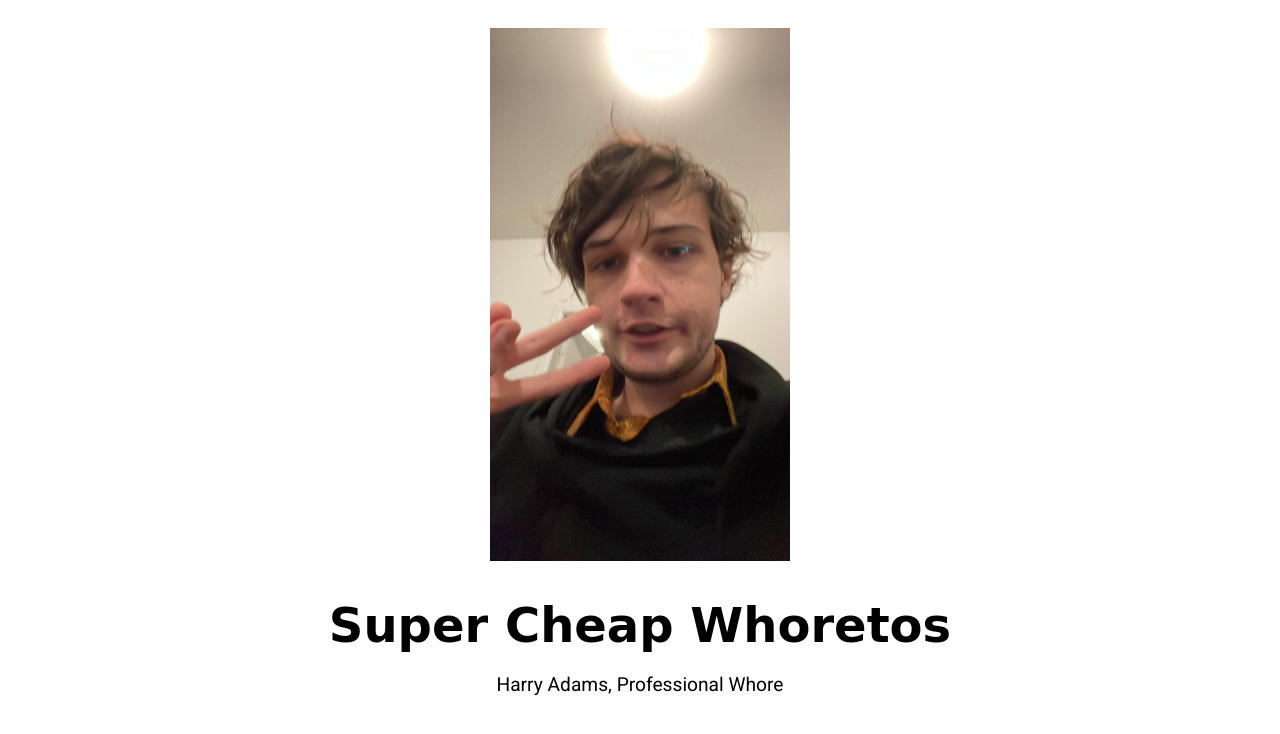
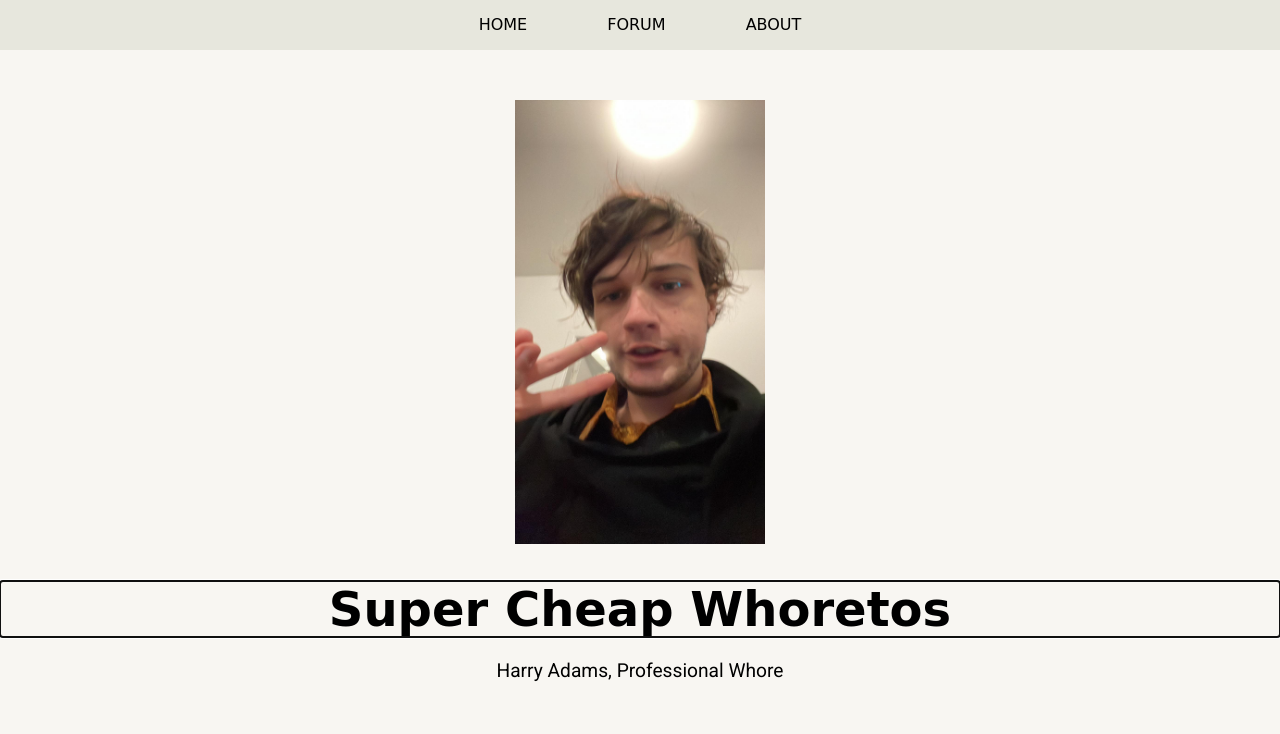
Before and after one commit to terencequ/harry-adams-commission, a Svelte app: page / in a window 1280 px wide. Shown: the top 734 px of the page. Built offline with nearby package versions, Linux system fonts and the light colour scheme.

Commit message:
More pages, navigation bar, styling overhaul

```diff
--- a/index.html
+++ b/index.html
@@ -1,10 +1,14 @@
 <!DOCTYPE html>
 <html lang="en">
   <head>
+    <link rel="preconnect" href="https://fonts.googleapis.com">
+    <link rel="preconnect" href="https://fonts.gstatic.com" crossorigin>
+    <link href="https://fonts.googleapis.com/css2?family=Noto+Sans:wght@400&family=Roboto&display=swap" rel="stylesheet">
+
     <meta charset="UTF-8" />
     <link rel="icon" href="/favicon.ico" />
     <meta name="viewport" content="width=device-width, initial-scale=1.0" />
-    <title>Svelte + TS + Vite App</title>
+    <title>Harry Adams, Professional Whore</title>
   </head>
   <body>
     <div id="app"></div>
--- a/package.json
+++ b/package.json
@@ -12,11 +12,15 @@
   "devDependencies": {
     "@sveltejs/vite-plugin-svelte": "^1.0.0-next.30",
     "@tsconfig/svelte": "^2.0.1",
+    "sass": "^1.52.1",
     "svelte": "^3.44.0",
     "svelte-check": "^2.2.7",
-    "svelte-preprocess": "^4.9.8",
     "tslib": "^2.3.1",
     "typescript": "^4.5.4",
     "vite": "^2.9.9"
+  },
+  "dependencies": {
+    "svelte-navigator": "^3.1.5",
+    "svelte-preprocess": "^4.10.6"
   }
 }
--- a/src/App.svelte
+++ b/src/App.svelte
@@ -1,31 +1,27 @@
-<svelte:head>
-  <link rel="preconnect" href="https://fonts.googleapis.com">
-  <link rel="preconnect" href="https://fonts.gstatic.com" crossorigin>
-  <link href="https://fonts.googleapis.com/css2?family=Roboto&display=swap" rel="stylesheet">
-
-  <meta name="robots" content="noindex nofollow" />
-  <title>Harry Adams, Professional Whore</title>
-  <html lang="en"></html>
-</svelte:head>
 
 
 <script lang="ts">
-  import harry1 from "./assets/harry1.jpg";
-  import harry2 from "./assets/harry1.jpg";
+  import {Router} from "svelte-navigator";
+  import Navigation from "./components/Navigation.svelte"
+  import Routes from "./components/Routes.svelte";
 </script>
 
-<main>
-  <img class="defaultImage" src="{harry1}" alt="Harry 1"/>
-  <h1>Super Cheap Whoretos</h1>
-  <p class="subtitle">Harry Adams, Professional Whore</p>
-</main>
+<Router>
+  <Navigation/>
+  <Routes/>
+</Router>
 
 <!-- Global styling -->
-<style global>
+<style global lang="scss">
+  @import "spacing";
+  @import "color";
+
   /** MAIN LAYOUT */
   body {
-    padding: 20px;
     text-align: center;
+    color: $text-color;
+    background-color: $background-color;
+    margin: 0;
   }
 
   /** TYPOGRAPHY */
@@ -35,35 +31,65 @@
   h1 {
     font-size: 3em;
     font-weight: bold;
-    margin-bottom: 20px;
+    margin-bottom: $default-spacing * 4;
   }
   h2 {
     font-size: 2em;
     font-weight: normal;
-    margin-bottom: 10px;
+    margin-bottom: $default-spacing * 2;
   }
   h3 {
     font-size: 1.5em;
     font-weight: bold;
-    margin-bottom: 5px;
+    margin-bottom: $default-spacing;
   }
   h4 {
     font-size: 1.2em;
     font-weight: bold;
-    margin-bottom: 5px;
+    margin-bottom: $default-spacing;
   }
   p {
     font-family: 'Roboto', sans-serif;
+    font-size: 1.05em;
+    line-height: 1.5em;
   }
   .subtitle {
     font-size: 1.2em;
     font-weight: normal;
-    margin: 0;
   }
 
   /** IMAGES */
   .defaultImage {
-    width: 300px;
+    width: 250px;
   }
 
+  /** LINK HOVER */
+  a, a > span {
+    font-family: 'Comic Sans MS', sans-serif;
+    position: relative;
+    color: inherit;
+    text-decoration: none;
+    line-height: 24px;
+    &:before, &:after {
+      content: '';
+      position: absolute;
+      transition: transform .2s ease;
+    }
+  }
+
+  .hover-effect {
+    padding-top: $default-spacing;
+    padding-bottom: $default-spacing;
+    &:before {
+      left: 0;
+      bottom: 0;
+      width: 100%;
+      height: 2px;
+      background: $text-color;
+      transform: scaleX(0);
+    }
+    &:hover:before {
+      transform: scaleX(1);
+    }
+  }
 </style>
--- /dev/null
+++ b/src/_color.scss
@@ -0,0 +1,6 @@
+$background-color: #f8f6f2;
+$emphasized-background-color: #e7e7dd;
+$more-emphasized-background-color: #87e77e;
+
+$text-color: black;
+$emphasized-text-color: blue;
--- /dev/null
+++ b/src/_spacing.scss
@@ -0,0 +1 @@
+$default-spacing: 5px;
--- /dev/null
+++ b/src/components/Navigation.svelte
@@ -0,0 +1,38 @@
+<script lang="ts">
+    import { Link } from "svelte-navigator";
+</script>
+
+<main>
+    <ul>
+        <li>
+            <Link class="hover-effect" to="/">HOME</Link>
+        </li>
+        <li>
+            <Link class="hover-effect" to="forum">FORUM</Link>
+        </li>
+        <li>
+            <Link class="hover-effect" to="about">ABOUT</Link>
+        </li>
+    </ul>
+</main>
+
+<style lang="scss">
+    @import "../spacing";
+    @import "../color";
+
+    ul {
+      background-color: $emphasized-background-color;
+      list-style: none;
+      display: flex;
+      justify-content: center;
+      align-items: center;
+      flex-direction: row;
+      padding: 0;
+      width: 100%;
+      height: 50px;
+      margin: 0 0 $default-spacing * 10;
+    }
+    li {
+      margin: 0 $default-spacing * 8;
+    }
+</style>
--- /dev/null
+++ b/src/components/Routes.svelte
@@ -0,0 +1,12 @@
+<script>
+    import {Route} from "svelte-navigator";
+    import Home from "../pages/Home.svelte";
+    import Forum from "../pages/Forum.svelte";
+    import About from "../pages/About.svelte";
+</script>
+
+<main>
+    <Route path="/"><Home/></Route>
+    <Route path="about"><About/></Route>
+    <Route path="forum"><Forum/></Route>
+</main>
--- /dev/null
+++ b/src/pages/About.svelte
@@ -0,0 +1,68 @@
+<script lang="ts">
+    import harry2 from "../assets/harry2.jpg";
+
+    const copypastaRickAndMorty = "Harry Adams";
+    const copypastaRickAndMorty2 = "Hazamysta";
+    const copypastaTheoreticalPhysics = "alcoholism";
+    const copypastaViewer = "consumer";
+    const copypastaRick = "Harry";
+    const copypastaPersonalPhilosophySource = "Narodnaya Volya literature";
+    const copypastaLife = "LIFE";
+    const copypastaCatchphrase = "I'll drink to that";
+    const copypastaCrypticReference = "Jeremy 985's epic streams and videos";
+    const copypastaDanHarmon = "Harry";
+    const copypastaTelevisionScreens = "eyeballs";
+
+</script>
+
+<main>
+    <h1>About</h1>
+    <div class="main">
+        <h3>To be fair...</h3>
+        <img class="aboutImage" src="{harry2}" alt="Harry 2" />
+        <p>
+            ...you have to have a very high IQ to understand <b>{copypastaRickAndMorty}</b>.
+            The humour is extremely subtle, and without a solid grasp of <b>{copypastaTheoreticalPhysics}</b> most of the jokes will go over a typical <b>{copypastaViewer}</b>'s head.
+            There's also <b>{copypastaRick}</b>'s nihilistic outlook, which is deftly woven into his characterisation- his personal philosophy draws heavily from <b>{copypastaPersonalPhilosophySource}</b>, for instance.
+            The fans understand this stuff; they have the intellectual capacity to truly appreciate the depths of these jokes, to realise that they're not just funny- they say something deep about <b>{copypastaLife}</b>.
+            As a consequence people who dislike <b>{copypastaRickAndMorty2}</b> truly ARE idiots- of course they wouldn't appreciate, for instance, the humour in <b>{copypastaRick}</b>'s existential catchphrase "<b>{copypastaCatchphrase}</b>,"
+            which itself is a cryptic reference to <b>{copypastaCrypticReference}</b>.
+            I'm smirking right now just imagining one of those addlepated simpletons scratching their heads in confusion as <b>{copypastaDanHarmon}</b>'s genius wit unfolds itself on their <b>{copypastaTelevisionScreens}</b>.
+            What fools.. how I pity them. 😂
+        </p>
+        <p>
+            And yes, by the way, i DO have a <b>{copypastaRickAndMorty2}</b> tattoo. And no, you cannot see it.
+            It's for the ladies' eyes only- and even then they have to demonstrate that they're within 5 IQ points of my own (preferably lower) beforehand.
+
+        </p>
+        <h3>Nothin personnel kid 😎</h3>
+    </div>
+
+</main>
+
+<style lang="scss">
+    @import "../color";
+    @import "../spacing";
+
+    .main{
+        margin: auto;
+        padding: $default-spacing * 5;
+        width: 600px;
+        max-width: 90%;
+        text-align: left;
+        display: flex;
+        flex-direction: column;
+        background-color: $emphasized-background-color;
+        h1, h3{
+            text-align: center;
+          margin-bottom: $default-spacing * 5;
+        }
+        .aboutImage {
+            align-self: center;
+            width: 250px;
+        }
+        p{
+            text-indent: 1em;
+        }
+    }
+</style>
--- /dev/null
+++ b/src/pages/Forum.svelte
@@ -0,0 +1,6 @@
+<main>
+    <h1>Forum</h1>
+    <p>
+        Requested by <a class="hover-effect" href="https://www.youtube.com/channel/UCP-e7t39xWBpIfZhKzvyc3w" target="_blank">Coxit Fabam</a>, not implemented yet.
+    </p>
+</main>
--- /dev/null
+++ b/src/pages/Home.svelte
@@ -0,0 +1,13 @@
+<script lang="ts">
+    import harry1 from "../assets/harry1.jpg";
+</script>
+
+<main>
+    <img class="defaultImage" src="{harry1}" alt="Harry 1"/>
+    <h1>Super Cheap Whoretos</h1>
+    <p class="subtitle">Harry Adams, Professional Whore</p>
+</main>
+
+<style>
+
+</style>
--- a/vite.config.ts
+++ b/vite.config.ts
@@ -1,7 +1,10 @@
 import { defineConfig } from 'vite'
 import { svelte } from '@sveltejs/vite-plugin-svelte'
+import preprocess from "svelte-preprocess";
 
 // https://vitejs.dev/config/
 export default defineConfig({
-  plugins: [svelte()]
+  plugins: [svelte({
+    preprocess: preprocess(),
+  })]
 })
```
Also changed, not shown: src/_devices.scss (added, +20 -0 lines), 1 other file (tests, documents, lock files or other folders).
